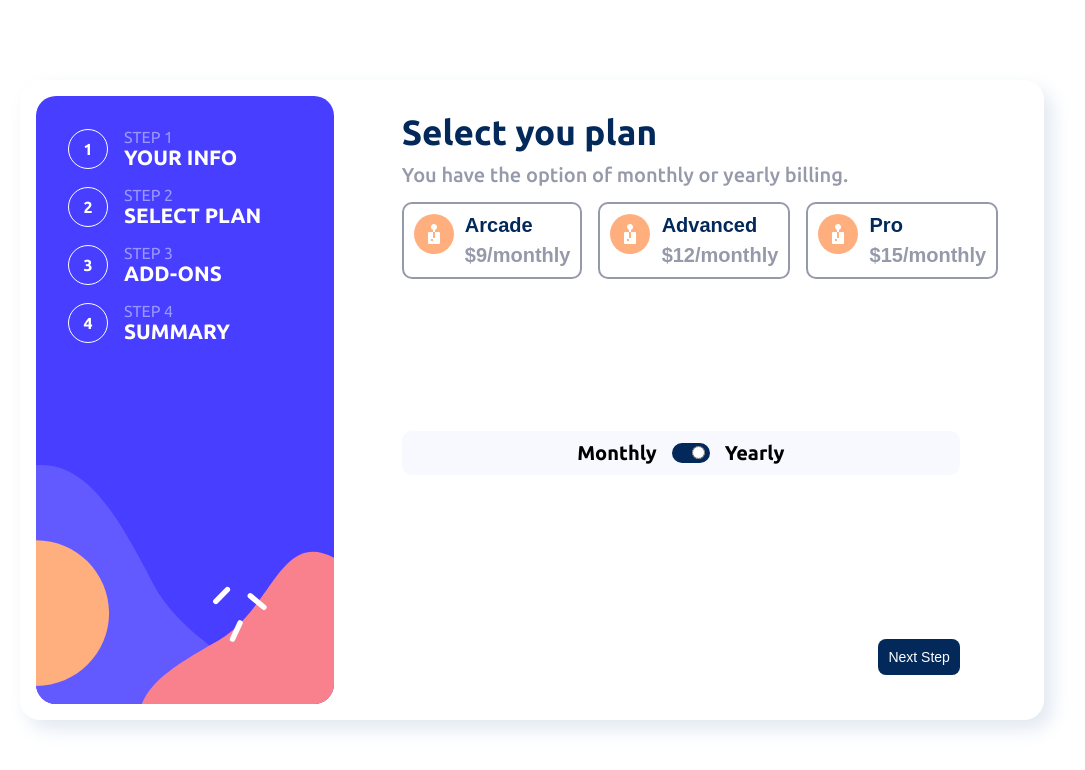
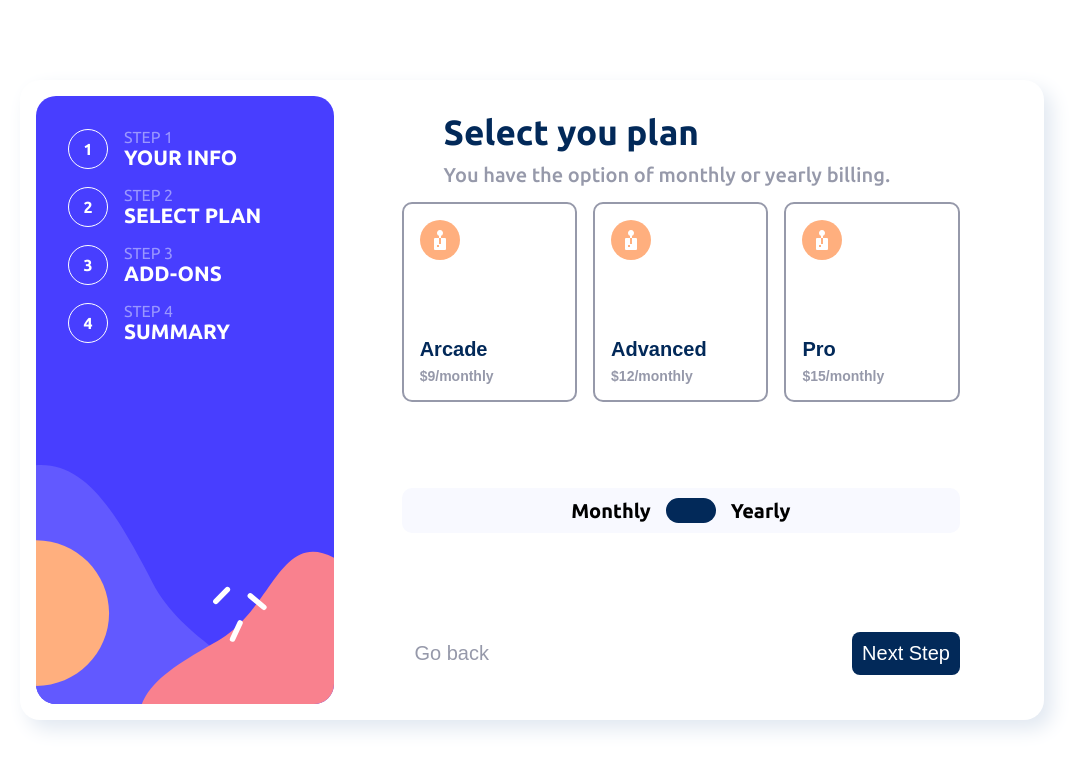
Before and after one commit to Pe-KaY/multi-step-form, an Angular app: page /plan in a window 1280 px wide. Shown: the top 770 px of the page, without its empty margins (108-1193 px from the left). Built offline with nearby package versions, Linux system fonts and the light colour scheme.

Commit message:
plan component styles major updates

```diff
--- a/src/app/plan/plan.component.css
+++ b/src/app/plan/plan.component.css
@@ -13,8 +13,8 @@
   flex-direction: column;
   gap: 10px;
   width: 85%;
+  margin-inline: auto;
   /* height: 566px; */
-  margin-inline: auto;
   border-radius: 15px;
   padding: 1rem;
   margin-top: -100px;
@@ -23,12 +23,25 @@
 }
 
 .planContainer__details .planContainer__text {
+  width: 85%;
+  margin-inline: auto;
+
   display: flex;
   flex-direction: column;
   justify-content: space-between;
   gap: 10px;
   margin-bottom: 5px;
   /* height: 80px; */
+}
+
+.planContainer__details .form {
+  display: relative;
+  width: 85%;
+  margin-inline: auto;
+  display: flex;
+  flex-direction: column;
+  gap: 20px;
+  justify-content: space-between;
 }
 
 .planContainer__details .planContainer__text h3 {
@@ -62,6 +75,11 @@
   background: none;
 }
 
+.planDiv .plan.selected {
+  border: 2px solid var(--text-clr-purple);
+  background-color: var(--bg-accent);
+}
+
 .planContainer__details .plan:hover,
 .planContainer__details .plan:active {
   border: 2px solid var(--text-clr-purple);
@@ -83,13 +101,13 @@
 }
 
 .plan .plan-type__text .amount {
-  font-size: var(--fs-lg);
+  font-size: var(--fs-md);
   font-weight: 700;
   color: var(--text-clr-secondary);
 }
 
 .plan .plan-type__text .duration {
-  font-size: var(--fs-lg);
+  font-size: var(--fs-md);
   font-weight: 600;
   color: var(--text-clr-primary);
 }
@@ -99,7 +117,7 @@
   background-color: var(--bg-accent);
   border-radius: 10px;
   margin-inline: auto;
-  padding: 10px 20px;
+  padding: 10px 30px;
 }
 
 .options-container .options {
@@ -113,25 +131,38 @@
 }
 
 .options .toggle {
-  width: 38px;
-  background-color: var(--clr-denim);
-  height: 20px;
-  border-radius: 20px;
-  padding: 5px;
   display: flex;
   align-items: center;
-  justify-content: flex-end;
+  position: relative;
+  width: 50px;
+  height: 25px;
+  background-color: var(--clr-denim);
+  border-radius: 25px;
+  cursor: pointer;
 }
+
+.options .toggle input[type="radio"] {
+  display: none;
+}
+
 .options .toggle .toggle-btn {
-  display: block;
-  width: 15px;
-  height: 15px;
+  position: absolute;
+  width: 20px;
+  height: 20px;
   background-color: #fff;
   border-radius: 50%;
-  z-index: 2;
+  transition: transform 0.1s;
+  margin-left: 3px;
+}
+
+.options .toggle .toggle-btn.yearly {
+  transform: translateX(25px);
 }
 
 .planButtons {
+  position: fixed;
+  bottom: 0;
+  left: 0;
   width: 100%;
   background-color: var(--bg-primary);
   padding: 10px 0;
@@ -142,13 +173,14 @@
   justify-content: space-between;
   align-items: center;
   width: 85%;
-  /* padding: 10px auto; */
   margin-inline: auto;
+
+  /* background-color: var(--bg-primary); */
 }
 
 .planContainer .planContainer__button-div .btn {
   /* padding: 5px; */
-  font-size: var(--fs-md);
+  font-size: var(--fs-lg);
   font-weight: 400;
   /* background: none; */
   border: none;
@@ -165,9 +197,20 @@ button.nextStep {
 
 button.goBack {
   background: none;
+  color: var(--clr-grey);
+  font-weight: 500;
+}
+
+button.goBack:hover {
+  color: var(--clr-denim);
+  font-weight: 700;
+  text-decoration: underline;
 }
 
 @media (min-width: 1024px) {
+  .planContainer {
+    position: static;
+  }
   .planContainer .planContainer__details {
     background: none;
     box-shadow: none;
@@ -175,14 +218,19 @@ button.goBack {
     height: 100%;
   }
 
+  .planButtons {
+    position: static;
+    width: 100%;
+  }
+
   .planContainer .planContainer__button-div {
     width: 100%;
+    position: static;
   }
 
   .planContainer__details .planDiv {
     /* display: flex; */
     flex-direction: row;
-
   }
 
   form {
@@ -191,4 +239,11 @@ button.goBack {
     justify-content: space-between;
     height: 100%;
   }
+
+  .planDiv .plan {
+    flex-direction: column;
+    justify-content: space-between;
+    padding: 1rem;
+    height: 200px;
+  }
 }
```
